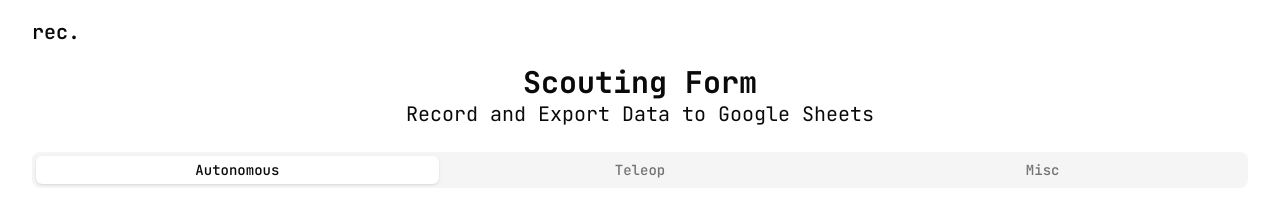
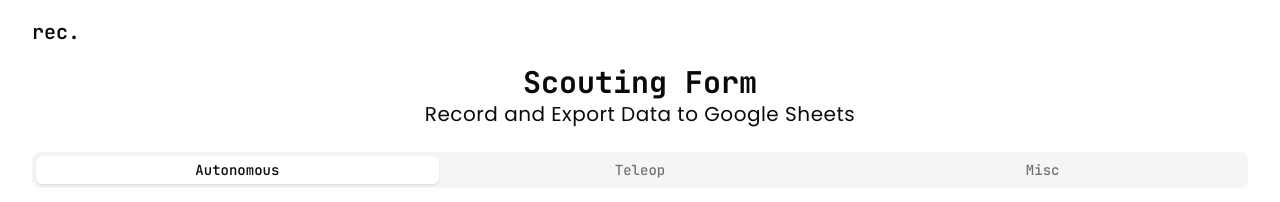
Before and after one commit to kevinnhou/frc-scouting, a Next.js app: page /match in a window 1280 px wide. Shown: the top 202 px of the page. Built offline with nearby package versions, Linux system fonts and the light colour scheme.

Commit message:
chore: change description to sans

```diff
--- a/src/app/match/page.tsx
+++ b/src/app/match/page.tsx
@@ -4,7 +4,7 @@ export default function MatchScouting() {
   return (
     <div className="container mx-auto px-4 sm:px-6 lg:px-8">
       <h1 className="text-3xl font-bold text-center">Scouting Form</h1>
-      <p className="text-xl text-center pb-6">
+      <p className="text-xl text-center pb-6 tracking-wide font-sans">
         Record and Export Data to Google Sheets
       </p>
       <MatchScoutingForm />
```
